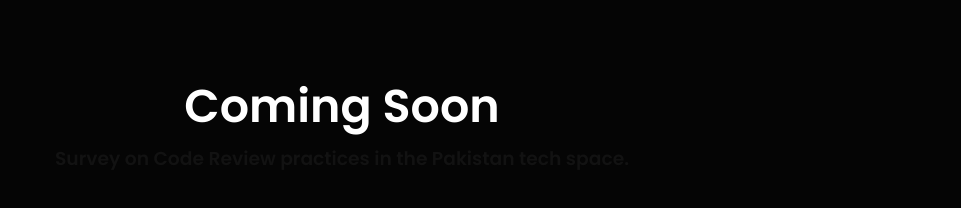
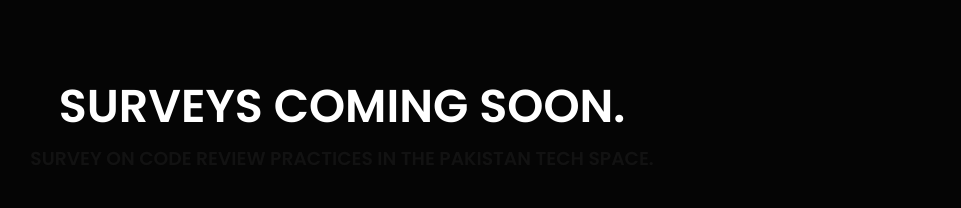
Before and after one commit to Fanoflix/personal-portfolio, a Vue app: page /surveys in a window 1280 px wide. Shown: the part 214-422 px from the top of the page, without its empty margins (298-1259 px from the left). Built offline with nearby package versions, Linux system fonts and the light colour scheme; no server answers.

Commit message:
survey FNewsCard tweak

```diff
--- a/src/components/loading/FNewsCard.vue
+++ b/src/components/loading/FNewsCard.vue
@@ -27,11 +27,13 @@ defineProps<{ message: string; hiddenMessage?: string }>();
   left: 50%;
   transform: translate(-50%, -50%);
   text-align: center;
+  text-transform: uppercase;
+
+  transition: none;
 
   max-width: $center-content-width;
 
   #message {
-    color: $black;
     font-size: 46px;
   }
 
@@ -41,9 +43,6 @@ defineProps<{ message: string; hiddenMessage?: string }>();
 }
 
 #news-wrapper.dark {
-  #message {
-    color: $white;
-  }
 
   #secret-message {
     color: $black-soft;
--- a/src/views/Survey.vue
+++ b/src/views/Survey.vue
@@ -54,7 +54,7 @@
       </div>
     </section>
     <FNewsCard
-      message="Coming Soon"
+      message="Surveys Coming Soon."
       hiddenMessage="Survey on Code Review practices in the Pakistan tech space."
       v-else
     />
```
